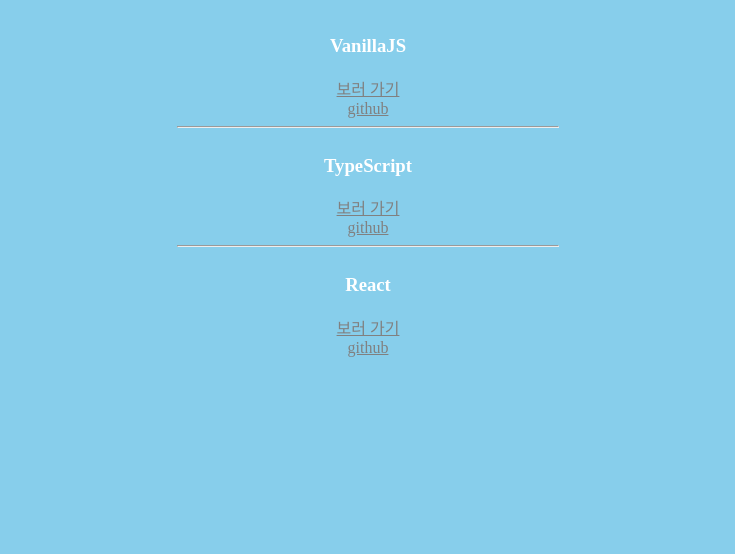
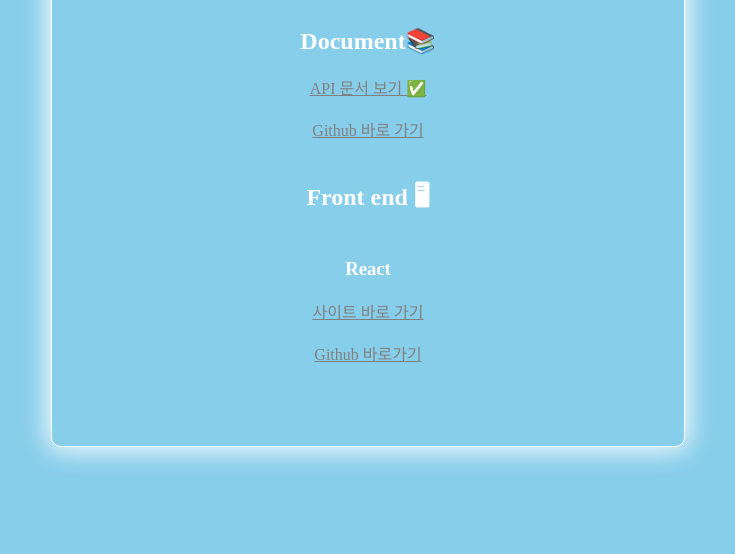
Before and after one commit to Ahn-GiHwan/todolist_express, a website: page index.html in a window 1280 px wide. Shown: the part 262-816 px from the top of the page, without its empty margins (272-1007 px from the left). Drawn offline with Linux system fonts and the light colour scheme.

Commit message:
feat: add favicon and remove js, ts

```diff
--- a/index.html
+++ b/index.html
@@ -4,6 +4,7 @@
     <meta charset="UTF-8" />
     <meta http-equiv="X-UA-Compatible" content="IE=edge" />
     <meta name="viewport" content="width=device-width, initial-scale=1.0" />
+    <link rel="icon" type="image/x-icon" href="./public/todolist.png" />
     <title>SkyTodo API</title>
     <style>
       body {
@@ -11,20 +12,35 @@
         flex-direction: column;
         justify-content: center;
         align-items: center;
+        height: 100vh;
         background-color: skyblue;
         color: white;
       }
+
+      .container {
+        display: flex;
+        flex-direction: column;
+        justify-content: center;
+        align-items: center;
+        width: 50%;
+        height: 75%;
+        border: 1px solid white;
+        border-radius: 10px;
+        box-shadow: white 0px 0px 27px 3px;
+      }
+
       a,
       a:visited {
         color: gray;
-        /* color: black; */
       }
+
       hr {
         width: 30%;
       }
     </style>
   </head>
   <body>
+    <div class="container">
       <h1>Sky Todo</h1>
       <h2>Document📚</h2>
       <a
@@ -32,25 +48,20 @@
         target="_blank"
         >API 문서 보기 ✅</a
       >
-    <hr />
+      <br />
+      <a href="https://github.com/Ahn-GiHwan/todolist_express" target="_blank"
+        >Github 바로 가기</a
+      >
+      <br />
       <h2>Front end 🖥</h2>
-
-    <h3>VanillaJS</h3>
-    <a href="https://skytodo.netlify.app" target="_blank">보러 가기</a>
-    <a href="https://github.com/Ahn-GiHwan/todolist_vanillaJS" target="_blank"
-      >github</a
+      <h3>React</h3>
+      <a href="https://skytodo-react.netlify.app" target="_blank"
+        >사이트 바로 가기</a
       >
-    <hr />
-    <h3>TypeScript</h3>
-    <a href="https://skytodo-ts.netlify.app" target="_blank">보러 가기</a>
-    <a href="https://github.com/Ahn-GiHwan/todolist_ts" target="_blank"
-      >github</a
-    >
-    <hr />
-    <h3>React</h3>
-    <a href="https://skytodo-react.netlify.app" target="_blank">보러 가기</a>
+      <br />
       <a href="https://github.com/Ahn-GiHwan/todolist_react" target="_blank"
-      >github</a
-    >
+        >Github 바로가기
+      </a>
+    </div>
   </body>
 </html>
```
Lines whose indentation alone changed are shown as unchanged.
